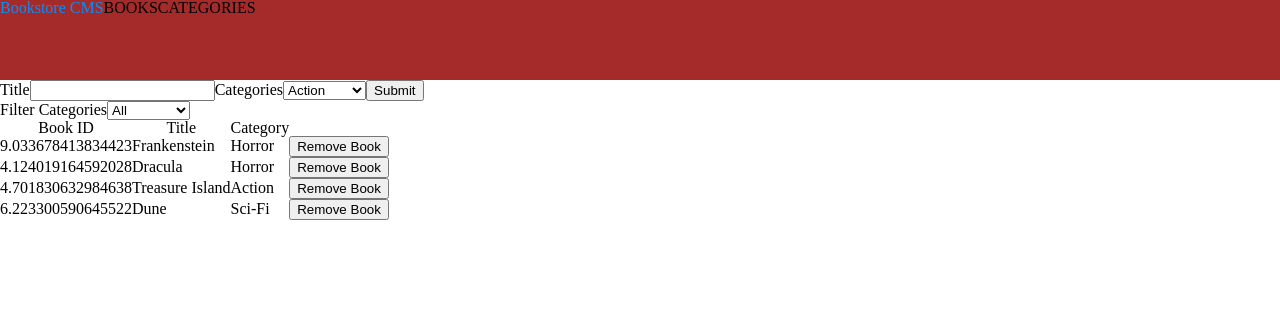
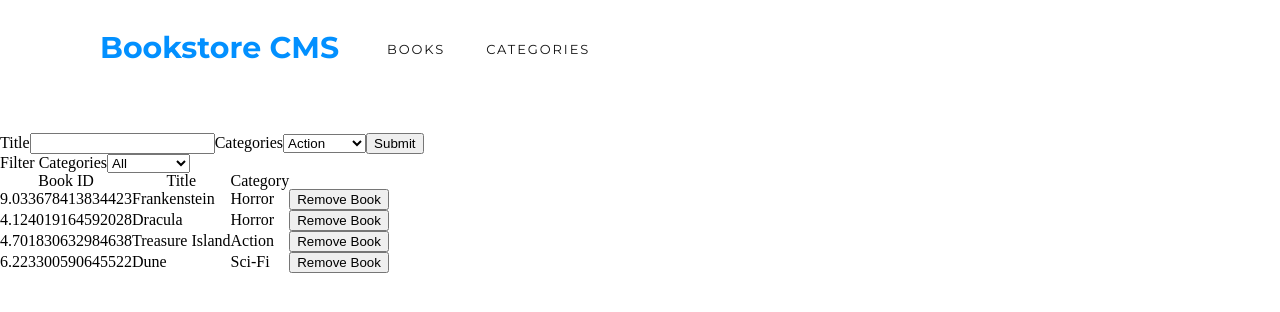
Before and after one commit to RossielCS/Bookstore, a React (Create React App) app: page / in a window 1280 px wide. Shown: the top 312 px of the page. Built offline with nearby package versions, Linux system fonts and the light colour scheme.

Commit message:
Add style to header component

```diff
--- a/public/index.html
+++ b/public/index.html
@@ -2,42 +2,12 @@
 <html lang="en">
   <head>
     <meta charset="utf-8" />
-    <link rel="icon" href="%PUBLIC_URL%/favicon.ico" />
     <meta name="viewport" content="width=device-width, initial-scale=1" />
-    <meta name="theme-color" content="#000000" />
-    <meta
-      name="description"
-      content="Web site created using create-react-app"
-    />
-    <link rel="apple-touch-icon" href="%PUBLIC_URL%/logo192.png" />
-    <!--
-      manifest.json provides metadata used when your web app is installed on a
-      user's mobile device or desktop. See https://developers.google.com/web/fundamentals/web-app-manifest/
-    -->
-    <link rel="manifest" href="%PUBLIC_URL%/manifest.json" />
-    <!--
-      Notice the use of %PUBLIC_URL% in the tags above.
-      It will be replaced with the URL of the `public` folder during the build.
-      Only files inside the `public` folder can be referenced from the HTML.
-
-      Unlike "/favicon.ico" or "favicon.ico", "%PUBLIC_URL%/favicon.ico" will
-      work correctly both with client-side routing and a non-root public URL.
-      Learn how to configure a non-root public URL by running `npm run build`.
-    -->
+    <link rel="icon" href="%PUBLIC_URL%/favicon.png" />
+    <link href="https://fonts.googleapis.com/css2?family=Montserrat:wght@400;700&family=Roboto+Slab:wght@400;700&display=swap" rel="stylesheet">
     <title>Bookstore</title>
   </head>
   <body>
-    <noscript>You need to enable JavaScript to run this app.</noscript>
     <div id="root"></div>
-    <!--
-      This HTML file is a template.
-      If you open it directly in the browser, you will see an empty page.
-
-      You can add webfonts, meta tags, or analytics to this file.
-      The build step will place the bundled scripts into the <body> tag.
-
-      To begin the development, run `npm start` or `yarn start`.
-      To create a production bundle, use `npm run build` or `yarn build`.
-    -->
   </body>
 </html>
--- a/src/assets/stylesheet/_variables.scss
+++ b/src/assets/stylesheet/_variables.scss
@@ -1,5 +1,7 @@
 $primary-color:  #0290ff;
 $secondary-color: #fff;
-$tertiary-color: #1c1c1c;
-$quaternary-color: #8e8e8e;
-$quinary-color: #679dcb;
+$tertiary-color: #121212;
+$quaternary-color: #4386bf;
+$quinary-color: #fafafa;
+
+$font-mon: 'Montserrat', sans-serif;
--- a/src/assets/stylesheet/style.scss
+++ b/src/assets/stylesheet/style.scss
@@ -7,16 +7,35 @@
 }
 
 .Header {
-  height: 10vh;
+  height: 95px;
+  margin: 0 0 38px;
+  padding: 23px 99px 27px 100px;
   display: flex;
-  background-color: brown;
+  font-family: $font-mon;
+  background-color: $secondary-color;
 
   h1 {
+    width: 240px;
+    height: 37px;
+    margin: 6px 47px 2px 0;
+    font-family: $font-mon;
+    font-size: 30px;
+    font-weight: bold;
+    line-height: normal;
     color: $primary-color;
   }
 
   ul {
     display: flex;
 
+    li {
+      height: 16px;
+      margin: 18px 41px 11px 0;
+      font-size: 13px;
+      font-weight: normal;
+      line-height: normal;
+      letter-spacing: 1.9px;
+      color: $tertiary-color;
+    }
   }
 }
```
Also changed, not shown: public/favicon.png (added), src/assets/images/user.png (added).
